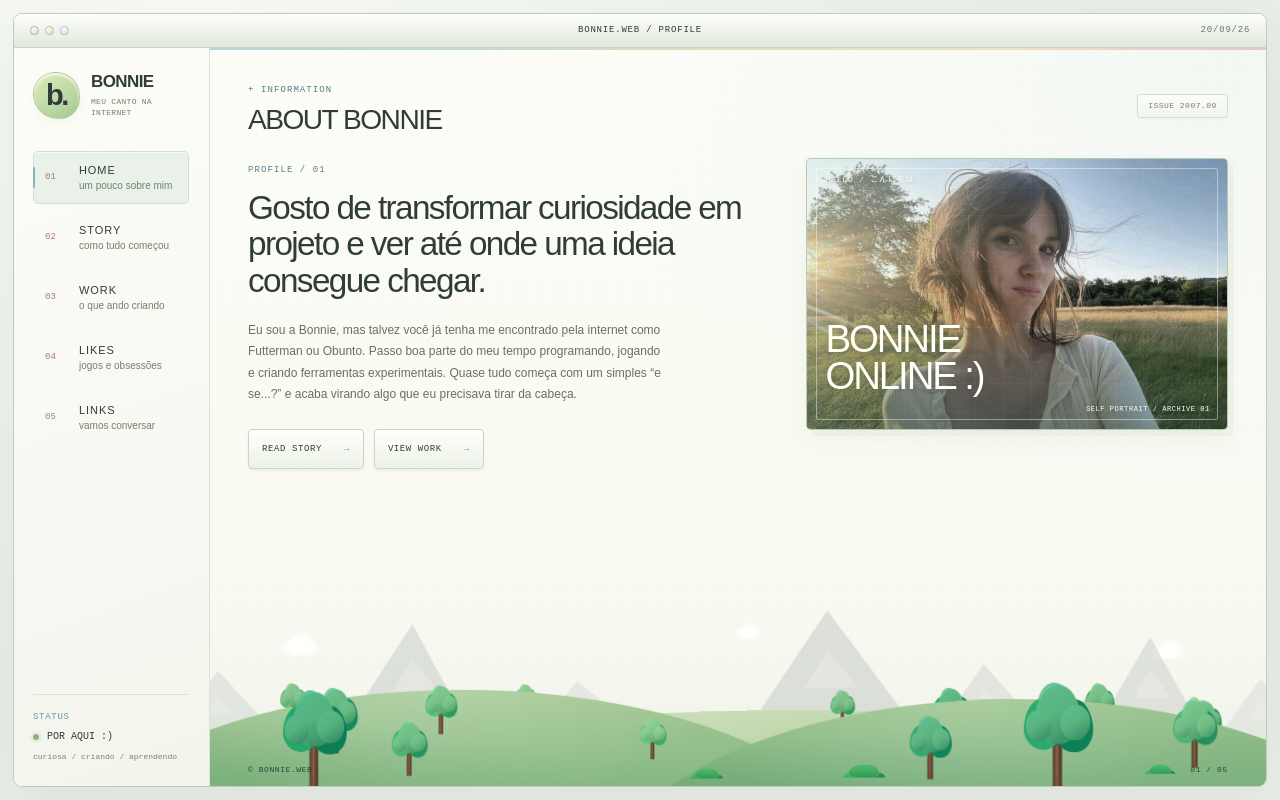
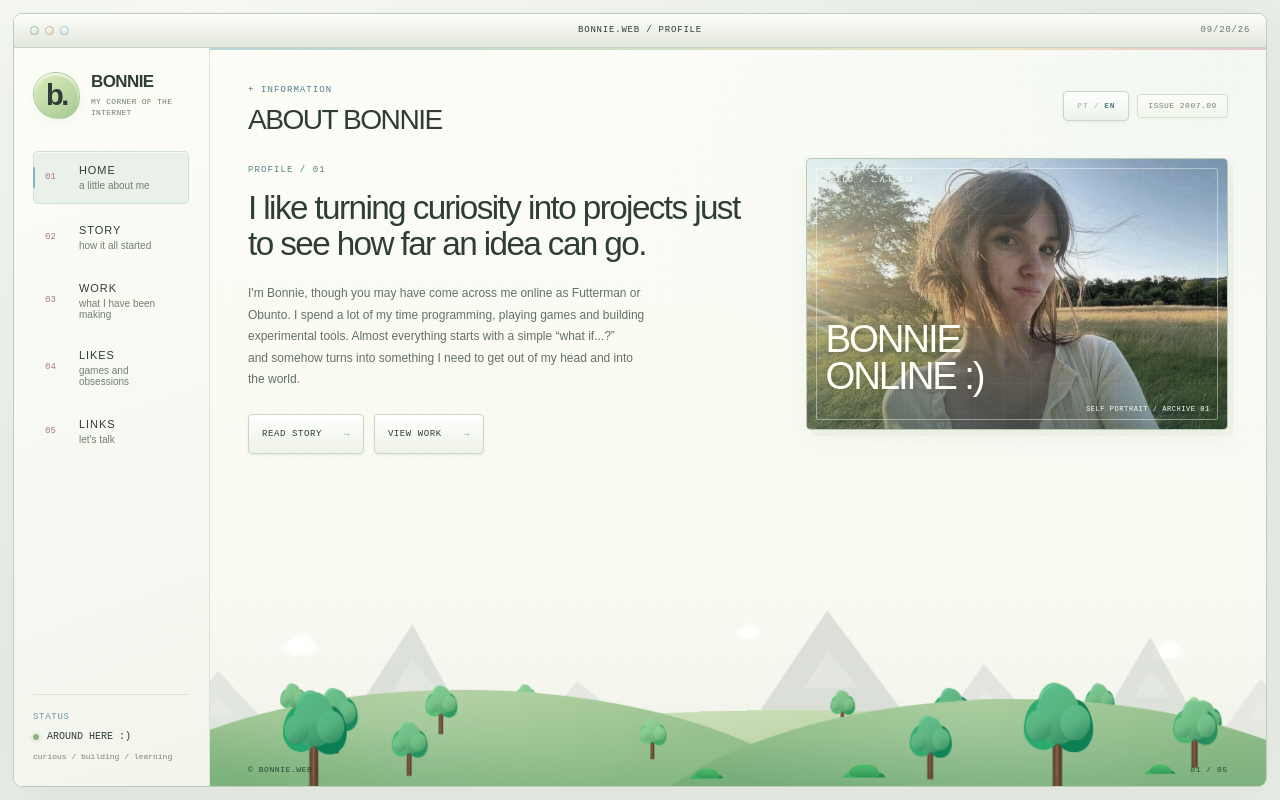
Before and after one commit to Oceanette/bonnie-web, a plain HTML site: page index.html in a window 1280 px wide. Drawn offline with Linux system fonts and the light colour scheme.

Commit message:
site bilingue pt-en

```diff
--- a/css/abertura.css
+++ b/css/abertura.css
@@ -47,3 +47,5 @@
 @media (max-width: 760px) { .intro-seal { left: 12%; top: 24%; width: 132px; } .intro-seal b { font-size: 65px; } .intro-seal small { font-size: 6px; } .intro-seal span { font-size: 6px; } .intro-copy { left: 44%; top: 40%; width: 50%; } .intro h1 { font-size: clamp(70px,13vw,100px); } .intro-kicker { font-size: 7px; } .intro-copy > p { font-size: 7px; } }
 @media (max-width: 480px) { .intro-seal { left: 10%; top: 19%; width: 85px; gap: 5px; } .intro-seal b { font-size: 42px; } .intro-seal span { font-size: 4px; } .intro-seal small { display: none; } .intro-copy { left: 15%; top: 43%; width: 76%; } .intro h1 { font-size: 100px; } .intro-kicker { margin-bottom: 16px; } .intro-footer span:last-child { display: none; } .intro-enter { right: 24px; bottom: 66px; } }
 @media (max-height: 540px) and (min-width: 761px) { .intro h1 { font-size: 82px; } .intro-copy > p { margin: 18px 0; } .intro-seal { width: 150px; } .intro-seal b { font-size: 65px; } }
+.intro-language { position: absolute; z-index: 7; right: 30px; top: 30px; color: #3f654f; background: linear-gradient(#f5f8e9e8,#e7efdaeb); border-color: #dae5ce; backdrop-filter: blur(4px); }
+.intro-language .active { color: #315f59; }
--- a/css/botoes.css
+++ b/css/botoes.css
@@ -28,3 +28,10 @@
   .actions button:hover span { transform: translateX(3px); }
   .contact-list a:hover > i { transform: translate(2px,-2px); }
 }
+.head-tools { display: flex; align-items: center; gap: 8px; }
+.language-switch, .intro-language { display: inline-flex; align-items: center; justify-content: center; gap: 5px; min-width: 66px; height: 30px; padding: 0 9px; border: 1px solid #c9d6cc; border-radius: 4px; background: linear-gradient(#ffffffef,#edf2e9); color: #6d7d72; box-shadow: inset 0 1px #fff,0 2px 4px #384d4010; font: 700 8px/1 var(--mono); letter-spacing: .08em; cursor: pointer; transition: border-color .25s ease,background .25s ease,box-shadow .25s ease; }
+.language-switch i, .intro-language i { color: #a5b3a8; font-style: normal; font-weight: 400; }
+.language-switch span, .language-switch strong, .intro-language span, .intro-language strong { font: inherit; opacity: .42; transition: opacity .25s ease,color .25s ease; }
+.language-switch .active, .intro-language .active { color: #537f87; opacity: 1; }
+.language-switch:focus-visible, .intro-language:focus-visible { outline: 2px solid #8cbcc2; outline-offset: 2px; }
+@media (hover: hover) and (pointer: fine) { .language-switch:hover, .intro-language:hover { border-color: #9dbbad; background: linear-gradient(#fff,#e8f0e6); box-shadow: inset 0 1px #fff,0 3px 9px #6b8d6520; } }
--- a/index.html
+++ b/index.html
@@ -38,6 +38,7 @@
         <small><b></b><b></b><b></b></small>
       </div>
     </div>
+    <button class="intro-language" id="languageToggleIntro" type="button" aria-label="Trocar idioma"><span>PT</span><i>/</i><strong>EN</strong></button>
     <button class="intro-enter" id="enterPortfolio" type="button">ENTRAR <span>↗</span></button>
     <div class="intro-footer">
       <span>SINCE THE INTERNET WAS WEIRD</span>
@@ -82,7 +83,7 @@
               <span>+ INFORMATION</span>
               <h2 id="screenTitle">ABOUT BONNIE</h2>
             </div>
-            <div class="issue">ISSUE 2007.09</div>
+            <div class="head-tools"><button class="language-switch" id="languageToggle" type="button" aria-label="Trocar idioma"><span>PT</span><i>/</i><strong>EN</strong></button><div class="issue">ISSUE 2007.09</div></div>
           </header>
 
           <div class="screens" id="conteudo" tabindex="-1">
@@ -229,6 +230,7 @@
       </div>
     </section>
   </main>
+  <script src="js/idioma.js" defer></script>
   <script src="js/interface.js" defer></script>
 <script src="js/botoes.js" defer></script>
 <script src="js/bolhas.js" defer></script>
--- /dev/null
+++ b/js/idioma.js
@@ -0,0 +1,202 @@
+(() => {
+  const storageKey = 'bonnie-language'
+  const texts = {
+    pt: {
+      locale: 'pt-BR',
+      meta: 'O arquivo pessoal de Bonnie: programação, jogos, interfaces e experimentos desde os primeiros dias da web.',
+      skip: 'Pular para o conteúdo',
+      introLabel: 'Introdução',
+      introKicker: 'PÁGINA PESSOAL / ARQUIVO WEB DOS ANOS 2000',
+      introTitle: '<span>sobre</span><span>mim</span>',
+      introLoader: 'UM PEQUENO CANTO DA INTERNET',
+      enter: 'ENTRAR <span>↗</span>',
+      footerA: 'DESDE QUANDO A INTERNET ERA ESTRANHA',
+      footerB: 'MELHOR VISTO COM CURIOSIDADE',
+      brand: 'MEU CANTO NA INTERNET',
+      navLabel: 'Seções do perfil',
+      nav: ['um pouco sobre mim', 'como tudo começou', 'o que ando criando', 'jogos e obsessões', 'vamos conversar'],
+      statusMain: '<i></i> POR AQUI :)',
+      statusSub: 'curiosa / criando / aprendendo',
+      info: '+ INFORMAÇÕES',
+      homeTitle: 'SOBRE BONNIE',
+      storyTitle: 'MINHA HISTÓRIA',
+      workTitle: 'COISAS QUE FAÇO',
+      likesTitle: 'COISAS QUE GOSTO',
+      linksTitle: 'LINKS & CONTATO',
+      homeH: 'Gosto de transformar curiosidade em projeto e ver até onde uma ideia consegue chegar.',
+      homeP: 'Eu sou a Bonnie, mas talvez você já tenha me encontrado pela internet como Futterman ou Obunto. Passo boa parte do meu tempo programando, jogando e criando ferramentas experimentais. Quase tudo começa com um simples “e se...?” e acaba virando algo que eu precisava tirar da cabeça.',
+      readStory: 'LER HISTÓRIA <span>→</span>',
+      viewWork: 'VER PROJETOS <span>→</span>',
+      photoAlt: 'Foto de Bonnie ao ar livre',
+      portrait: 'AUTORRETRATO / ARQUIVO 01',
+      storyH: 'Minha curiosidade por programação começou cedo, no meio daquela internet caótica e cheia de cantos estranhos.',
+      storyP1: 'Eu tinha por volta de 15 anos quando comecei a explorar fóruns, 4Chan, Reddit, mods, scripts e todo tipo de ferramenta obscura. Aquilo virou meu laboratório: um lugar para desmontar coisas, entender como funcionavam e tentar montar algo meu.',
+      storyP2: 'Foi assim que percebi que programar, para mim, nunca seria apenas escrever código. O divertido é descobrir a lógica por trás de um sistema e reconstruí-lo com outra personalidade.',
+      years: 'ANOS',
+      storyCard: 'quando programação, comunidades e modding começaram a fazer parte da minha vida',
+      workH: 'Se uma ideia parece divertida, provavelmente vou tentar descobrir como fazê-la funcionar.',
+      workP: 'Já trabalhei em traduções de jogos como STAR WARS Empire at War, IXION e Don\'t Starve Together. Também gosto de criar interfaces, experiências para a web, ferramentas e sistemas experimentais. Alguns projetos resolvem um problema; outros existem porque eu queria muito ver aquela ideia funcionando.',
+      shake: 'Agitar bolha',
+      likesH: 'Jogos sempre foram uma das minhas formas favoritas de explorar ideias e sistemas.',
+      likesP: 'League of Legends, Project Zomboid e Portal estão entre os mundos aos quais sempre acabo voltando. Gosto do caos, das possibilidades e dos pequenos detalhes que fazem cada jogo funcionar. Muitas vezes me divirto tanto jogando quanto tentando entender as engrenagens por trás dele.',
+      linksH: 'Se quiser acompanhar o que faço ou simplesmente conversar, estes são os lugares em que você me encontra.',
+      linksP: 'No GitHub ficam meus projetos; por e-mail você fala comigo diretamente. Também apareço na Steam e no Discord quando não estou ocupada criando alguma coisa nova.',
+      languageAria: 'Trocar idioma'
+    },
+    en: {
+      locale: 'en-US',
+      meta: 'Bonnie\'s personal archive: programming, games, interfaces and experiments from the weird corners of the web.',
+      skip: 'Skip to content',
+      introLabel: 'Introduction',
+      introKicker: 'PERSONAL PAGE / 2000s WEB ARCHIVE',
+      introTitle: '<span>about</span><span>me</span>',
+      introLoader: 'A LITTLE CORNER OF THE INTERNET',
+      enter: 'ENTER <span>↗</span>',
+      footerA: 'SINCE THE INTERNET WAS WEIRD',
+      footerB: 'BEST VIEWED WITH CURIOSITY',
+      brand: 'MY CORNER OF THE INTERNET',
+      navLabel: 'Profile sections',
+      nav: ['a little about me', 'how it all started', 'what I have been making', 'games and obsessions', 'let\'s talk'],
+      statusMain: '<i></i> AROUND HERE :)',
+      statusSub: 'curious / building / learning',
+      info: '+ INFORMATION',
+      homeTitle: 'ABOUT BONNIE',
+      storyTitle: 'MY STORY',
+      workTitle: 'THINGS I MAKE',
+      likesTitle: 'THINGS I LIKE',
+      linksTitle: 'LINKS & CONTACT',
+      homeH: 'I like turning curiosity into projects just to see how far an idea can go.',
+      homeP: 'I\'m Bonnie, though you may have come across me online as Futterman or Obunto. I spend a lot of my time programming, playing games and building experimental tools. Almost everything starts with a simple “what if...?” and somehow turns into something I need to get out of my head and into the world.',
+      readStory: 'READ STORY <span>→</span>',
+      viewWork: 'VIEW WORK <span>→</span>',
+      photoAlt: 'Photo of Bonnie outdoors',
+      portrait: 'SELF PORTRAIT / ARCHIVE 01',
+      storyH: 'My curiosity about programming started early, in the middle of a chaotic internet full of strange little corners.',
+      storyP1: 'I was around 15 when I started exploring forums, 4Chan, Reddit, mods, scripts and all kinds of obscure tools. It became my informal laboratory: a place to take things apart, understand how they worked and try to build something of my own.',
+      storyP2: 'That is when I realized programming would never be just about writing code for me. The fun part is discovering the logic behind a system and rebuilding it with a different personality.',
+      years: 'YEARS',
+      storyCard: 'when programming, communities and modding started becoming part of my life',
+      workH: 'If an idea sounds fun, I will probably try to figure out how to make it work.',
+      workP: 'I have worked on translations for games such as STAR WARS Empire at War, IXION and Don\'t Starve Together. I also enjoy building interfaces, web experiences, tools and experimental systems. Some projects solve a problem; others exist simply because I really wanted to see the idea working.',
+      shake: 'Shake bubble',
+      likesH: 'Games have always been one of my favorite ways to explore ideas and systems.',
+      likesP: 'League of Legends, Project Zomboid and Portal are some of the worlds I keep coming back to. I love the chaos, the possibilities and the small details that make each game work. I often have as much fun playing as I do trying to understand the machinery behind it.',
+      linksH: 'If you want to follow what I make or just say hello, these are the places where you can find me.',
+      linksP: 'My projects live on GitHub, and email is the most direct way to reach me. You can also find me on Steam and Discord whenever I am not busy making something new.',
+      languageAria: 'Change language'
+    }
+  }
+
+  const readStored = () => {
+    try {
+      const value = localStorage.getItem(storageKey)
+      return value === 'pt' || value === 'en' ? value : null
+    } catch {
+      return null
+    }
+  }
+
+  const detect = () => {
+    const stored = readStored()
+    if (stored) return stored
+    const languages = navigator.languages?.length ? navigator.languages : [navigator.language || 'en']
+    const selected = languages.find(value => /^pt(?:-|$)|^en(?:-|$)/i.test(value)) || languages[0] || 'en'
+    return /^pt(?:-|$)/i.test(selected) ? 'pt' : 'en'
+  }
+
+  let current = detect()
+
+  const one = selector => document.querySelector(selector)
+  const all = selector => [...document.querySelectorAll(selector)]
+  const text = (selector, value) => {
+    const node = one(selector)
+    if (node) node.textContent = value
+  }
+  const html = (selector, value) => {
+    const node = one(selector)
+    if (node) node.innerHTML = value
+  }
+
+  const apply = language => {
+    current = language === 'pt' ? 'pt' : 'en'
+    const t = texts[current]
+    document.documentElement.lang = t.locale
+    document.title = 'Bonnie // About Me'
+    const meta = one('meta[name="description"]')
+    if (meta) meta.setAttribute('content', t.meta)
+    text('.skip-link', t.skip)
+    const intro = one('#intro')
+    if (intro) intro.setAttribute('aria-label', t.introLabel)
+    text('.intro-kicker', t.introKicker)
+    html('.intro-copy h1', t.introTitle)
+    text('.intro-loader > span', t.introLoader)
+    html('#enterPortfolio', t.enter)
+    const introFooter = all('.intro-footer span')
+    if (introFooter[0]) introFooter[0].textContent = t.footerA
+    if (introFooter[1]) introFooter[1].textContent = t.footerB
+    text('.brand small', t.brand)
+    const nav = one('.nav')
+    if (nav) nav.setAttribute('aria-label', t.navLabel)
+    all('.nav-item small').forEach((node, index) => {
+      if (t.nav[index]) node.textContent = t.nav[index]
+    })
+    html('.status b', t.statusMain)
+    text('.status small', t.statusSub)
+    text('.content-head > div:first-child > span', t.info)
+    text('#screen-home .copy h3', t.homeH)
+    text('#screen-home .copy p', t.homeP)
+    html('#screen-home [data-jump="story"]', t.readStory)
+    html('#screen-home [data-jump="work"]', t.viewWork)
+    const photo = one('.photo-card img')
+    if (photo) photo.setAttribute('alt', t.photoAlt)
+    text('.photo-card figcaption > span', t.portrait)
+    text('#screen-story .copy h3', t.storyH)
+    const storyParagraphs = all('#screen-story .copy p')
+    if (storyParagraphs[0]) storyParagraphs[0].textContent = t.storyP1
+    if (storyParagraphs[1]) storyParagraphs[1].textContent = t.storyP2
+    text('.story-poster > b', t.years)
+    text('.story-poster > p', t.storyCard)
+    text('#screen-work .copy h3', t.workH)
+    text('#screen-work .copy p', t.workP)
+    all('.work-bubble').forEach(node => node.setAttribute('aria-label', `${t.shake} ${node.textContent.trim()}`))
+    text('#screen-likes .copy h3', t.likesH)
+    text('#screen-likes .copy p', t.likesP)
+    text('#screen-links .copy h3', t.linksH)
+    text('#screen-links .copy p', t.linksP)
+    all('#languageToggle, #languageToggleIntro').forEach(button => {
+      button.dataset.language = current
+      button.setAttribute('aria-label', t.languageAria)
+      button.querySelector('span')?.classList.toggle('active', current === 'pt')
+      button.querySelector('strong')?.classList.toggle('active', current === 'en')
+    })
+    try {
+      localStorage.setItem(storageKey, current)
+    } catch {
+    }
+    document.dispatchEvent(new CustomEvent('portfolio:language', { detail: { language: current, locale: t.locale } }))
+  }
+
+  const title = name => {
+    const t = texts[current]
+    return {
+      home: t.homeTitle,
+      story: t.storyTitle,
+      work: t.workTitle,
+      likes: t.likesTitle,
+      links: t.linksTitle
+    }[name] || t.homeTitle
+  }
+
+  const toggle = () => apply(current === 'pt' ? 'en' : 'pt')
+
+  window.SiteLanguage = {
+    apply,
+    toggle,
+    title,
+    locale: () => texts[current].locale,
+    get current() { return current }
+  }
+
+  all('#languageToggle, #languageToggleIntro').forEach(button => button.addEventListener('click', toggle))
+  apply(current)
+})()
--- a/js/interface.js
+++ b/js/interface.js
@@ -4,18 +4,31 @@
   const panels = [...document.querySelectorAll('.screen')]
   const navigation = [...document.querySelectorAll('.nav-item')]
   const screens = document.getElementById('conteudo')
-  const titles = {
-    home: ['ABOUT BONNIE', '01 / 05'],
-    story: ['MY STORY', '02 / 05'],
-    work: ['THINGS I MAKE', '03 / 05'],
-    likes: ['THINGS I LIKE', '04 / 05'],
-    links: ['LINKS & CONTACT', '05 / 05']
+  const screenNumbers = {
+    home: '01 / 05',
+    story: '02 / 05',
+    work: '03 / 05',
+    likes: '04 / 05',
+    links: '05 / 05'
   }
   const motion = matchMedia('(prefers-reduced-motion: reduce)')
   let active = ''
+
+  const updateHeader = () => {
+    const name = active || 'home'
+    document.getElementById('screenTitle').textContent = SiteLanguage.title(name)
+    document.getElementById('footerScreen').textContent = screenNumbers[name]
+    document.getElementById('browserDate').textContent = new Intl.DateTimeFormat(SiteLanguage.locale(), {
+      day: '2-digit',
+      month: '2-digit',
+      year: '2-digit'
+    }).format(new Date())
+  }
+
   const emit = name => document.dispatchEvent(new CustomEvent(name, { detail: { screen: active } }))
+
   const select = (name, update = true, focus = false) => {
-    if (!titles[name] || active === name) return
+    if (!screenNumbers[name] || active === name) return
     const focusedPanel = document.activeElement?.closest('.screen')
     active = name
     panels.forEach(panel => {
@@ -31,25 +44,30 @@
       else button.removeAttribute('aria-current')
       button.setAttribute('aria-controls', `screen-${button.dataset.screen}`)
     })
-    document.getElementById('screenTitle').textContent = titles[name][0]
-    document.getElementById('footerScreen').textContent = titles[name][1]
+    updateHeader()
     screens.scrollTop = 0
     if (update && location.hash !== `#${name}`) {
-      try { history.replaceState(null, '', `#${name}`) } catch { }
+      try {
+        history.replaceState(null, '', `#${name}`)
+      } catch {
+      }
     }
     if (focus || focusedPanel) screens.focus({ preventScroll: true })
     emit('portfolio:screen')
   }
+
   window.Portfolio = {
     motion,
     select,
     get active() { return active },
     get running() { return app.classList.contains('visible') && !document.hidden && !motion.matches }
   }
+
   document.addEventListener('click', event => {
     const button = event.target.closest('button[data-screen],button[data-jump]')
     if (button) select(button.dataset.jump || button.dataset.screen, true, Boolean(button.dataset.jump))
   })
+
   document.querySelector('.nav').addEventListener('keydown', event => {
     const index = navigation.indexOf(document.activeElement)
     if (index < 0) return
@@ -63,15 +81,18 @@
     navigation[next].focus({ preventScroll: true })
     select(navigation[next].dataset.screen)
   })
+
   window.addEventListener('hashchange', () => {
     const name = location.hash.slice(1)
-    if (titles[name]) select(name, false)
+    if (screenNumbers[name]) select(name, false)
   })
+
   document.addEventListener('visibilitychange', () => {
     root.classList.toggle('is-paused', document.hidden)
     emit('portfolio:motion')
   })
+
+  document.addEventListener('portfolio:language', updateHeader)
   motion.addEventListener('change', () => emit('portfolio:motion'))
-  document.getElementById('browserDate').textContent = new Intl.DateTimeFormat('pt-BR', { day: '2-digit', month: '2-digit', year: '2-digit' }).format(new Date())
-  select(titles[location.hash.slice(1)] ? location.hash.slice(1) : 'home', false)
+  select(screenNumbers[location.hash.slice(1)] ? location.hash.slice(1) : 'home', false)
 })()
```
Also changed, not shown: LEIA-ME.txt, css/responsivo.css, 1 other file.
